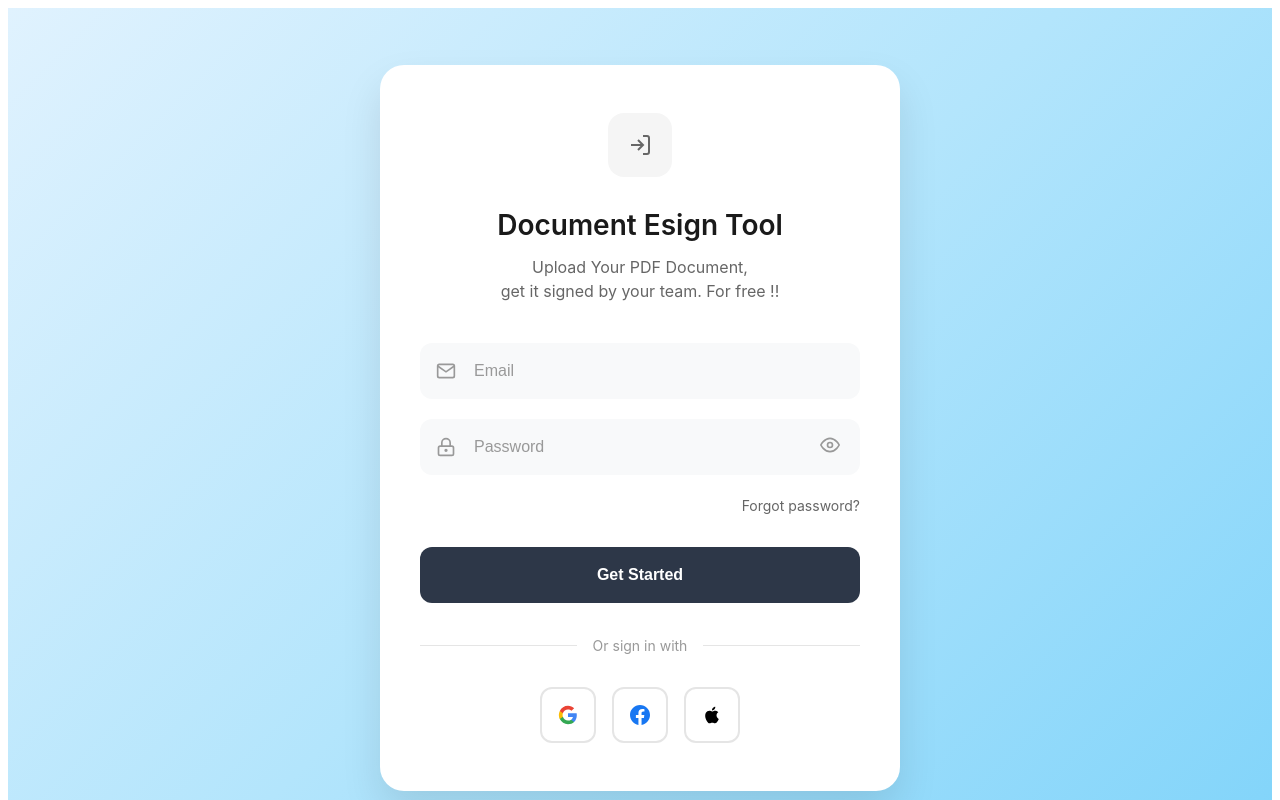
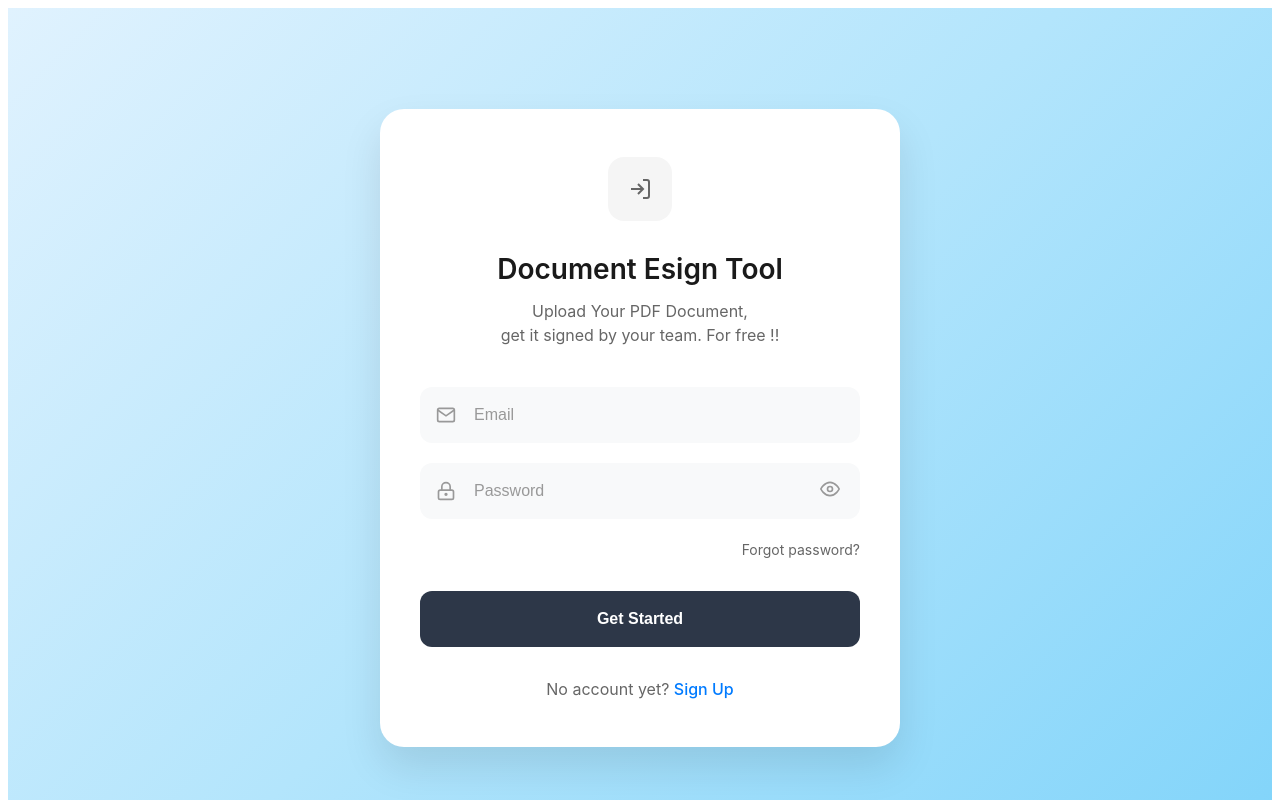
Before and after one commit to shiram/CodingDojo, an Angular app: page / in a window 1280 px wide. Shown: the top 800 px of the page. Built offline with nearby package versions, Linux system fonts and the light colour scheme.

Commit message:
adding routing

```diff
--- a/src/app/app.component.css
+++ b/src/app/app.component.css
@@ -223,6 +223,22 @@
   transform: translateY(0);
 }
 
+.sign-in-link {
+  text-align: center;
+  font-size: 14px;
+}
+
+.link-text {
+  color: #666;
+}
+
+.link {
+  color: #007bff;
+  text-decoration: none;
+  font-weight: 500;
+  transition: color 0.2s ease;
+}
+
 /* Responsive design */
 @media (max-width: 480px) {
   .sign-in-card {
--- a/src/app/app.component.html
+++ b/src/app/app.component.html
@@ -77,11 +77,17 @@
     </form>
 
     <!-- Divider -->
-    <div class="divider">
+    <!--<div class="divider">
       <span class="divider-text">Or sign in with</span>
+    </div>-->
+
+    <div class="signup-in-link">
+      <span class="link-text">No account yet? </span>
+      <a href="#" class="link" (click)="goToSignUpPage(); $event.preventDefault()">Sign Up</a>
     </div>
 
     <!-- Social login buttons -->
+     <!--
     <div class="social-buttons">
       <button type="button" class="social-btn" (click)="signInWithGoogle()">
         <svg width="20" height="20" viewBox="0 0 24 24">
@@ -104,6 +110,7 @@
         </svg>
       </button>
     </div>
+  -->
   </div>
 </div>
 
--- a/src/app/app.component.ts
+++ b/src/app/app.component.ts
@@ -2,6 +2,7 @@ import { CommonModule } from '@angular/common';
 import { Component } from '@angular/core';
 import { FormsModule } from '@angular/forms';
 import { RouterOutlet } from '@angular/router';
+import { Router } from '@angular/router';
 
 @Component({
   selector: 'app-root',
@@ -15,6 +16,8 @@ export class AppComponent {
   password: string = '';
   showPassword: boolean = false;
 
+  constructor(private router: Router) {}
+
   togglePassword(): void {
     this.showPassword = !this.showPassword;
   }
@@ -24,6 +27,13 @@ export class AppComponent {
       console.log('Email:', this.email);
       console.log('Password: ', this.password);
     }
+  }
+
+  goToSignUpPage(): void {
+    console.log("Navigating to Sign Up page");
+    // Here you would typically use a router to navigate to the sign-up page
+    // For example: this.router.navigate(['/register']);
+    this.router.navigate(['/register']);
   }
 
   signInWithGoogle(): void {
--- a/src/app/app.routes.ts
+++ b/src/app/app.routes.ts
@@ -1,3 +1,14 @@
 import { Routes } from '@angular/router';
+import { AppComponent } from './app.component';
+import { RegisterComponent } from './register/register.component';
 
-export const routes: Routes = [];
+export const routes: Routes = [
+    {
+        path: '', component: AppComponent,
+        title: 'Home',
+    },
+    {
+        path: 'register', component: RegisterComponent,
+        title: 'Register',
+    }
+];
```
